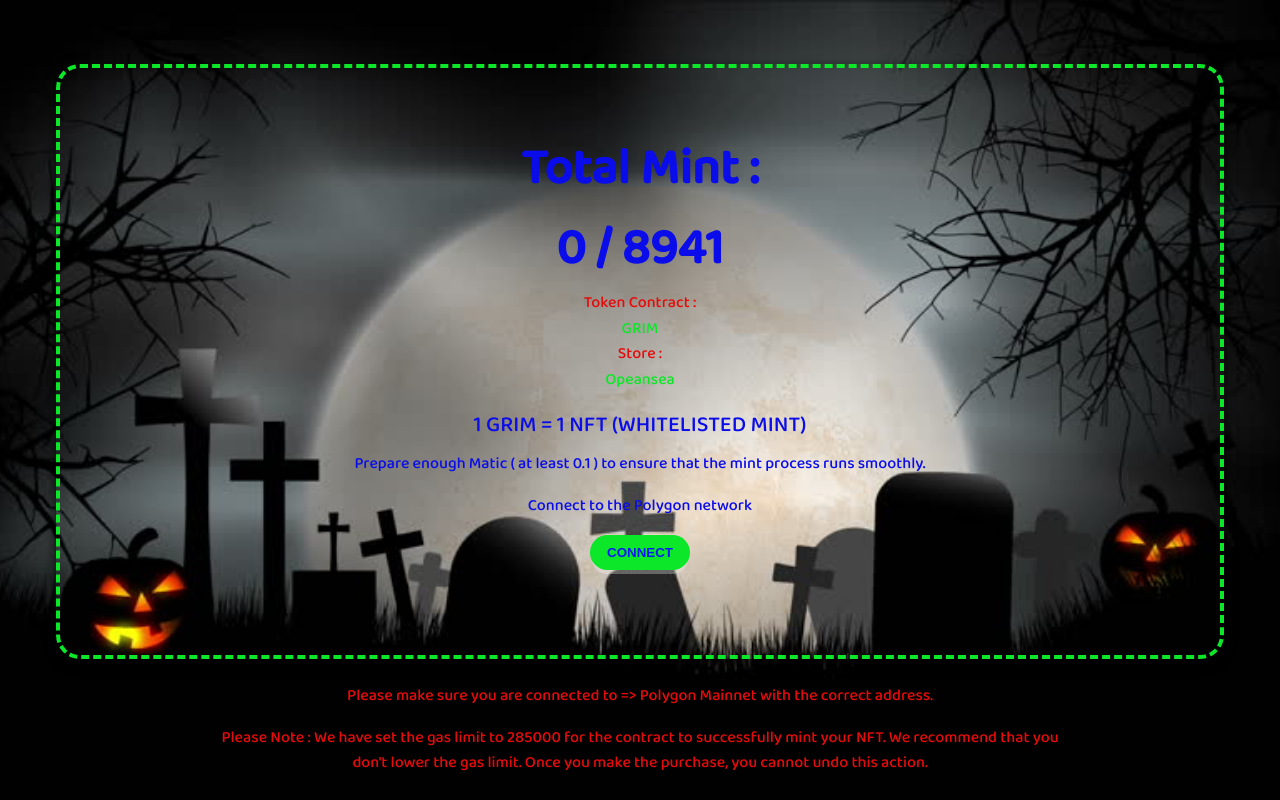
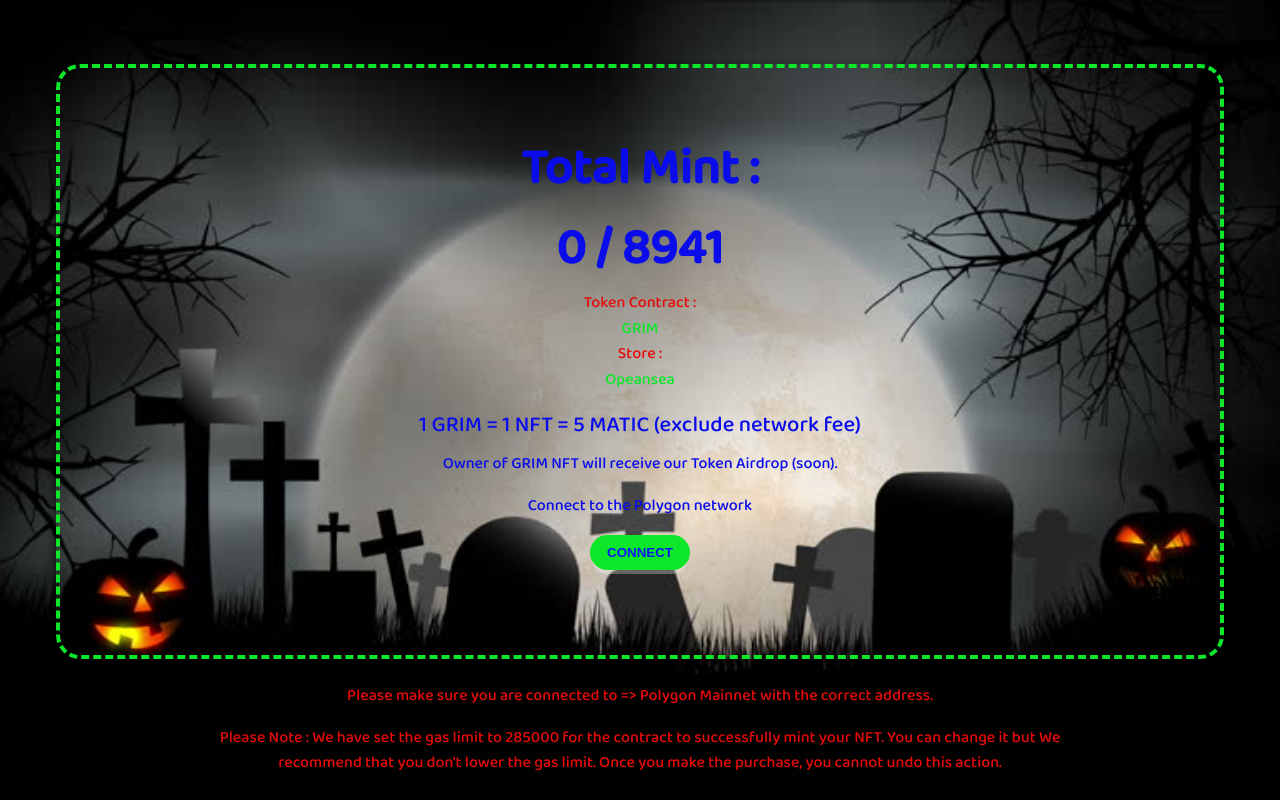
Before and after one commit to Billamana55/GRIM, a React (Create React App) app: page / in a window 1280 px wide. Built offline with nearby package versions, Linux system fonts and the light colour scheme.

Commit message:
Update App.js

```diff
--- a/src/App.js
+++ b/src/App.js
@@ -275,13 +275,13 @@ const decrementMintAmount = () => {
                 <s.TextTitle
                   style={{ textAlign: "center", color: "var(--accent-text)" }}
                 >
-                  1 {CONFIG.SYMBOL} = 1 NFT (WHITELISTED MINT)
+                  1 {CONFIG.SYMBOL} = 1 NFT = 5 MATIC (exclude network fee)
                 </s.TextTitle>
                 <s.SpacerXSmall />
                 <s.TextDescription
                   style={{ textAlign: "center", color: "var(--accent-text)" }}
                 >
-                  Prepare enough Matic ( at least 0.1 ) to ensure that the mint process runs smoothly.
+                 Owner of GRIM NFT will receive our Token Airdrop (soon).
                 </s.TextDescription>
                 <s.SpacerSmall />
                 {blockchain.account === "" ||
@@ -403,7 +403,7 @@ const decrementMintAmount = () => {
             }}
           >
             Please Note : We have set the gas limit to {CONFIG.GAS_LIMIT} for the contract to
-            successfully mint your NFT. We recommend that you don't lower the
+            successfully mint your NFT. You can change it but We recommend that you don't lower the
             gas limit.  Once you make the purchase, you cannot undo this action.
           </s.TextDescription>
         </s.Container>
```
